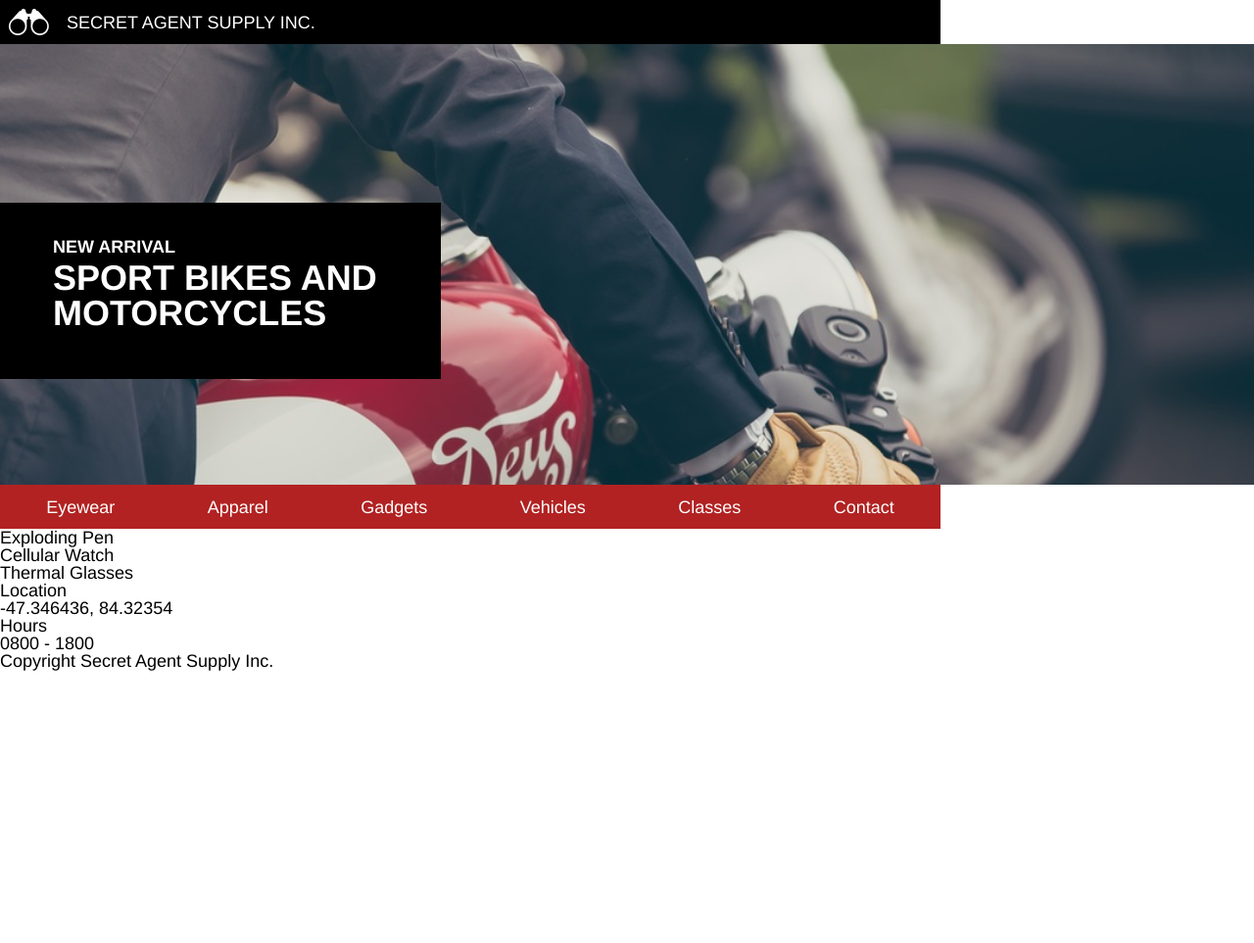
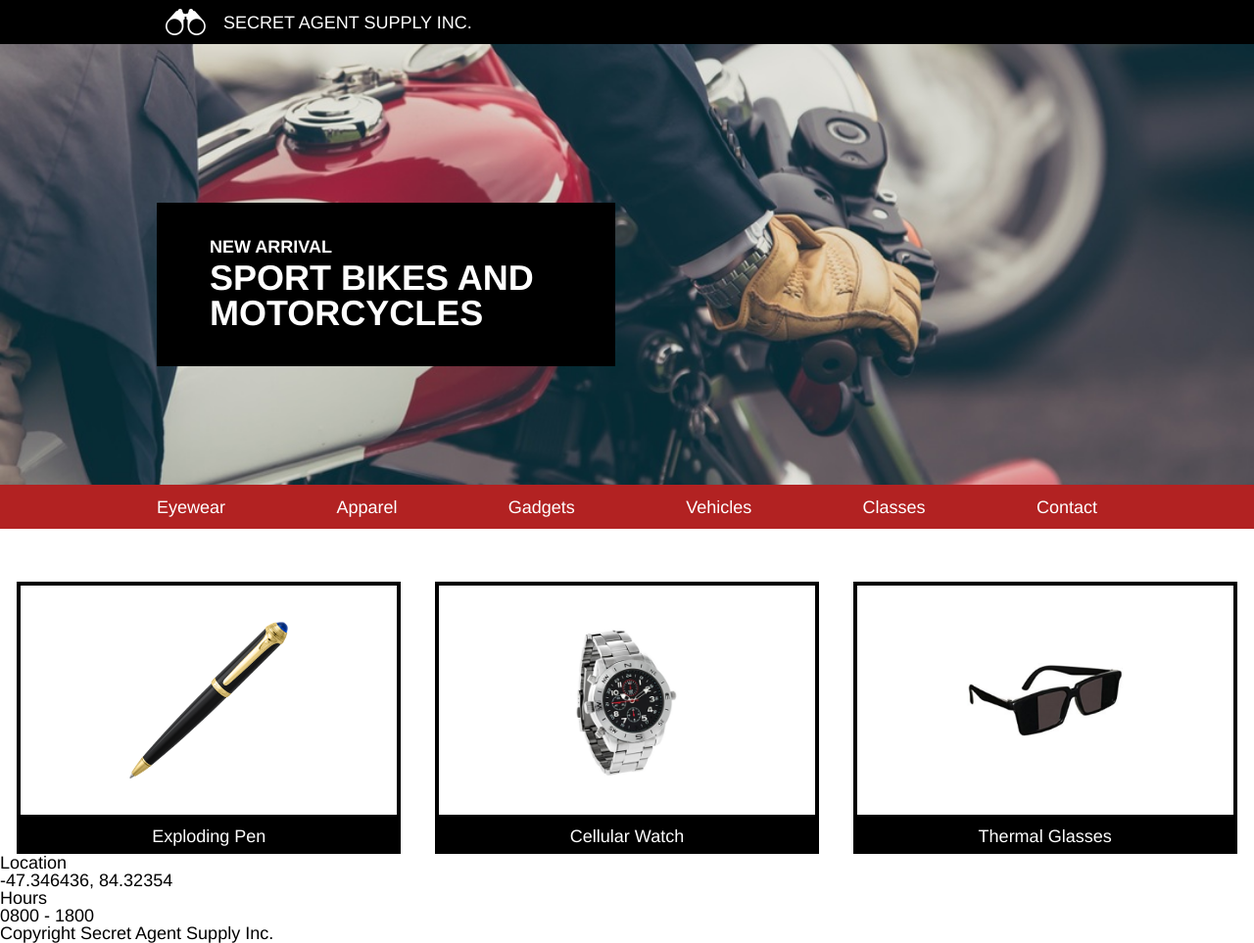
Before and after one commit to PapaKoop/SecretAgent, a plain HTML site: page index.html in a window 1280 px wide. Shown: the whole page at 98% size. Before the commit the page ends 800 px from the top, so only its background shows below. Drawn offline with Linux system fonts and the light colour scheme.

Commit message:
Through products

```diff
--- a/index.html
+++ b/index.html
@@ -8,42 +8,56 @@
   </head>
   <body>
     <div class="header">
+      <div class="header-container">
         <img src="./resources/logos/logo.png" alt="Logo">
         <h3>SECRET AGENT SUPPLY INC.</h3>
       </div>
+    </div>
 
     <div class="main-banner">
-      <div class="banner-text">
+      <div class="headline-container">
+        <div class="headline">
           <h3>NEW ARRIVAL</h3>
           <h2>SPORT BIKES AND MOTORCYCLES</h2>
         </div>
       </div>
+    </div>
 
-    <div class="nav-menu">
     <nav>
-        Eyewear
+      <div class="nav-container">
+        <ul>
+          <li>Eyewear</li>
+          <li>Apparel</li>
+          <li>Gadgets</li>
+          <li>Vehicles</li>
+          <li>Classes</li>
+          <li>Contact</li>
+        </ul>
+      </div>
     </nav>
-      <nav>
-        Apparel
-      </nav>
-      <nav>
-        Gadgets
-      </nav>
-      <nav>
-        Vehicles
-      </nav>
-      <nav>
-        Classes
-      </nav>
-      <nav>
-        Contact
-      </nav>
+
+    <div class="grid">
+      <div class="product">
+        <img src="resources/images/pen.png" alt="pen">
+      </div>
+      <div class="product">
+        <img src="resources\images\watch.png" alt="watch">
+      </div>
+      <div class="product">
+        <img src="resources\images\glasses.png" alt="glasses">
+      </div>
     </div>
 
     <div class="grid">
+      <div class="product-text">
         <h3>Exploding Pen</h3>
+      </div>
+      <div class="product-text">
         <h3>Cellular Watch</h3>
+      </div>
+      <div class="product-text">
         <h3>Thermal Glasses</h3>
+      </div>
     </div>
 
     <div class="location">
--- a/resources/css/style.css
+++ b/resources/css/style.css
@@ -1,61 +1,110 @@
 html {
   font-size: 18px;
   font-family: Helvetica;
+}
 
+.header-container {
+  height: 2.5rem;
+  max-width: 960px;
+  margin: 0 auto;
+  display: flex;
+  align-items: center;
+  justify-content: flex-start;
 }
 
 .header {
   background-color: Black;
   color: White;
-  width: 960px;
-  height: 2.5rem;
-  display: flex;
-  align-items: center;
-  align-content: flex-start;
 }
 
 .header img {
   height: 1.5rem;
-  padding-left: .5rem;
-  padding-right: 1rem;
+  padding: 0rem 1rem 0rem .5rem;
 }
 
 .main-banner {
   background-image: url('../images/moto.jpeg');
   background-size: cover;
-  background-repeat: no-repeat;
-  height: 16rem;
-  padding-top: 9rem;
+  background-position: center;
+  height: 25rem;
 }
 
-.banner-text {
+.headline {
+  background-color: Black;
+  color: White;
+  width: 20rem;
+  padding: 2rem 3rem;
+  position: relative;
+  top: 9rem;
   font-weight: bold;
-  color: White;
-  background-color: Black;
-  width: 25rem;
-  height: 10rem;
+}
+
+.headline-container {
+  margin: 0 auto;
+  max-width: 960px;
+}
+
+.headline h3 {
+  font-size: 1rem;
+  padding-bottom: .25rem;
 
 }
 
-.banner-text h3 {
-  font-size: 1rem;
-  padding-top: 2rem;
-  padding-left: 3rem;
+.headline h2 {
+  font-size: 2rem;
 }
 
-.banner-text h2 {
-  font-size: 2rem;
-  padding-top: .25rem;
-  padding-left: 3rem;
+nav {
+  background-color: firebrick;
+  color: White;
 }
 
-.nav-menu {
+.nav-container {
+  max-width: 960px;
+  margin: 0 auto;
+  margin-bottom: 3rem;
+}
+
+.nav-container ul {
+  height: 2.5rem;
+  display: flex;
+  justify-content: space-between;
+  align-items: center;
+  align-content: center;
+}
+
+.grid {
+  display: flex;
+  align-items: flex-start;
+  justify-content: space-around;
+}
+
+.product  {
+  width: 30%;
+  border: 4px solid Black;
+  height: 13rem;
   display: flex;
   align-items: center;
-  justify-content: space-around;
+  justify-content: center;
+  flex-direction: column;
   align-content: center;
-  background-color: firebrick;
+}
+
+.product-text {
+  border-left: 4px solid Black;
+  border-right: 4px solid Black;
+  background-color: Black;
   color: White;
-  width: 960px;
-  height: 2.5rem;
+  width: 30%;
+  height: 2rem;
+  display: flex;
+  align-items: center;
+  justify-content: center;
+  align-content: flex-end;
 }
+
+.product img {
+  max-height: 9rem;
+  max-width: 9rem;
+  padding: 2rem 0rem;
+}
```
Lines whose indentation alone changed are shown as unchanged.
